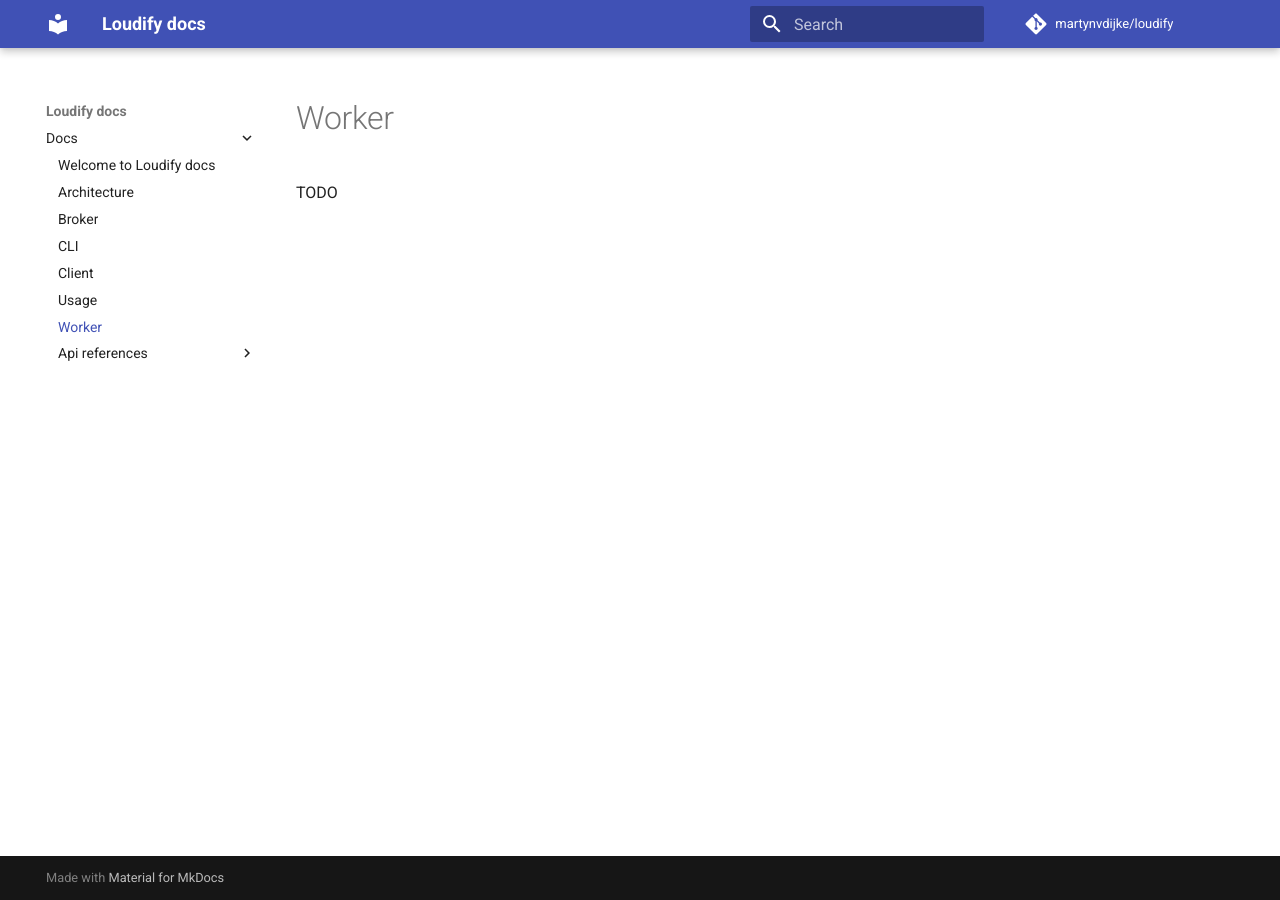
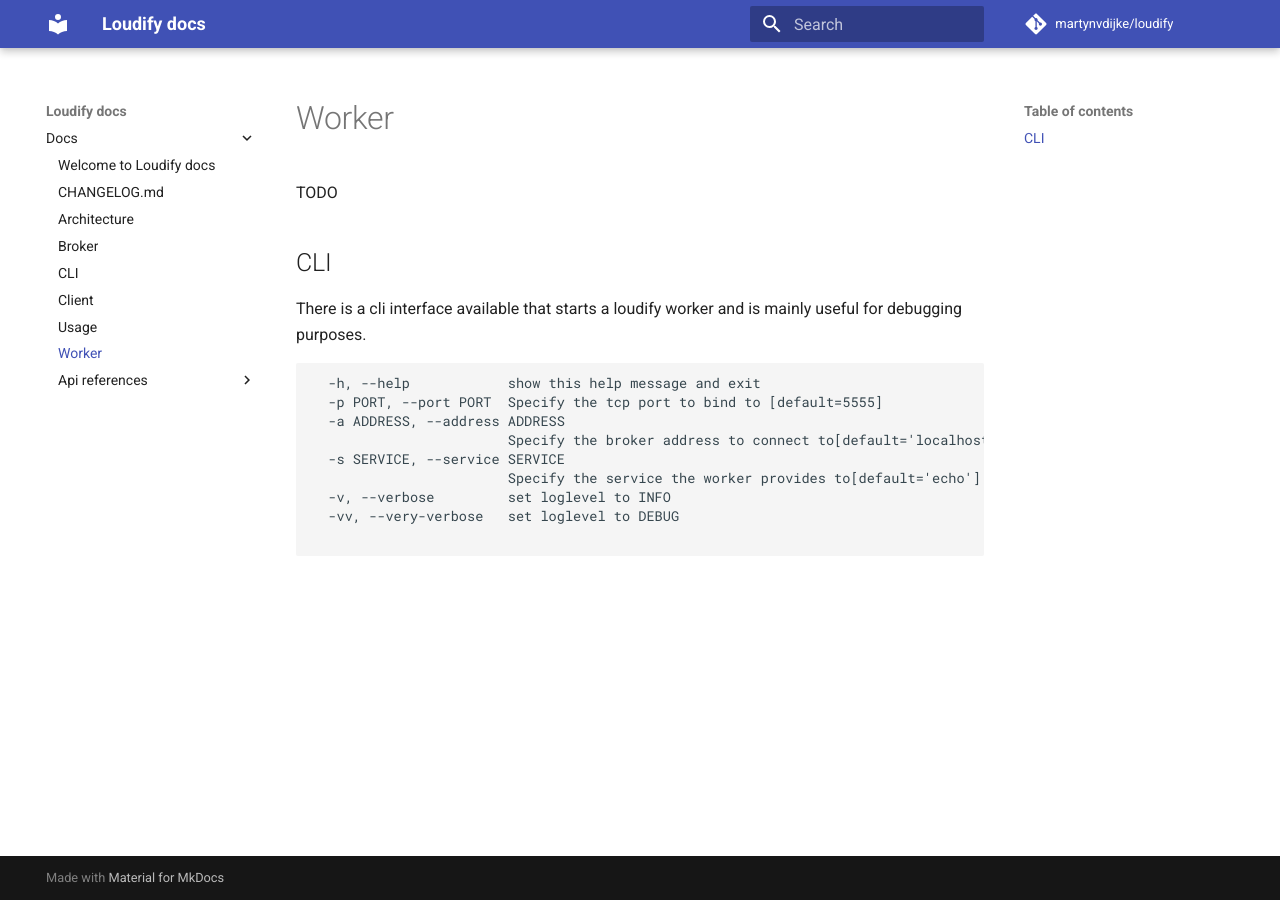
Before and after one commit to martynvdijke/loudify, an MkDocs documentation site: the page built from docs/docs/worker.md, in a window 1280 px wide. Built offline with MkDocs 1.6.1 and Material for MkDocs 9.7.7, drawn with Linux system fonts in a browser that asks for light colours; comment, search, counter and statistics services are not loaded.

Commit message:
docs update

````diff
--- /dev/null
+++ b/docs/docs/CHANGELOG.md
@@ -0,0 +1,5 @@
+# CHANGELOG.md
+
+## v0.1
+
+- First alpha release
--- a/docs/docs/worker.md
+++ b/docs/docs/worker.md
@@ -1,3 +1,20 @@
 # Worker
 
 TODO
+
+
+## CLI
+
+There is a cli interface available that starts a loudify worker and is mainly useful for debugging purposes.
+
+```
+  -h, --help            show this help message and exit
+  -p PORT, --port PORT  Specify the tcp port to bind to [default=5555]
+  -a ADDRESS, --address ADDRESS
+                        Specify the broker address to connect to[default='localhost']
+  -s SERVICE, --service SERVICE
+                        Specify the service the worker provides to[default='echo']
+  -v, --verbose         set loglevel to INFO
+  -vv, --very-verbose   set loglevel to DEBUG
+
+```
````
Also changed, not shown: docs/docs/broker.md (+11 -0 lines), docs/docs/usage.md (+28 -0 lines), docs/docs/pictures/client_flwograph.png (added), docs/docs/pictures/loudify.png (added), docs/docs/pictures/worker.png (added).
